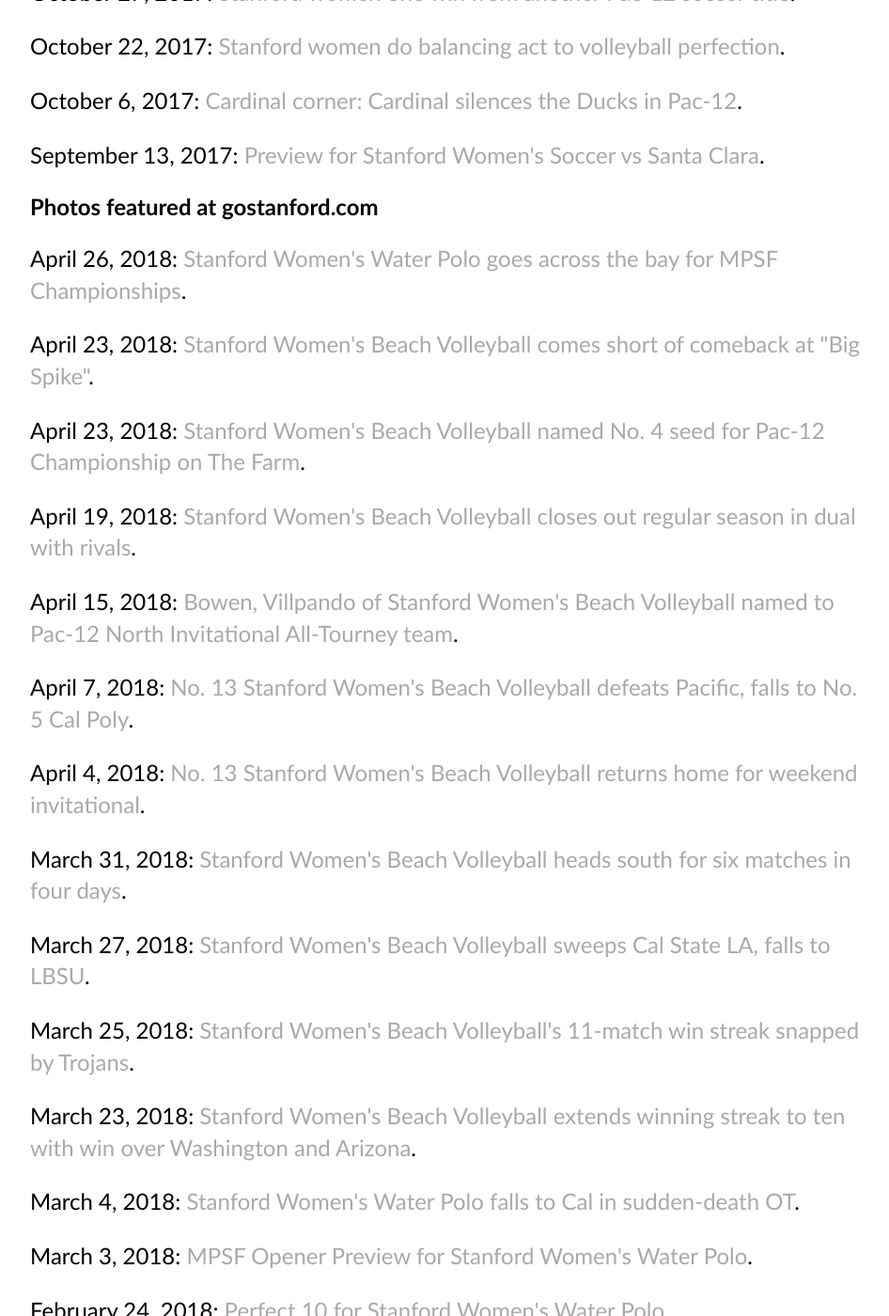
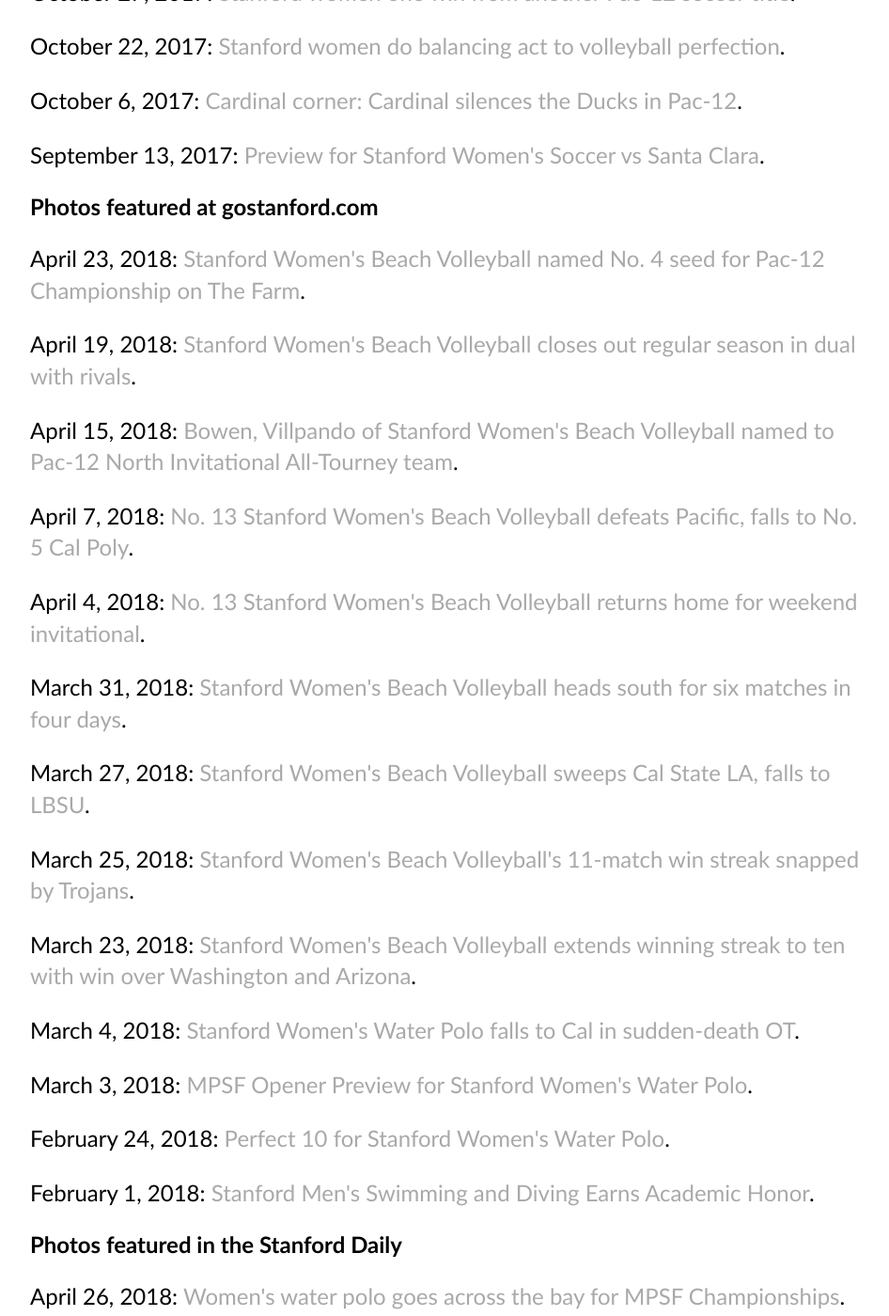
Before and after one commit to echang17/echang17.github.io, a Jekyll site: the page built from links/index.html, in a window 1280 px wide and 1400 px high, scrolled down 657 px. Shown: the whole window at 94% size, without its empty margins (160-1106 px from the left). Built offline with Jekyll 4.4.1, drawn with Linux system fonts in a browser that asks for light colours; some of the changed text lies outside the part shown.

Commit message:
Update index.html

```diff
--- a/links/index.html
+++ b/links/index.html
@@ -17,8 +17,6 @@
     <p>September 13, 2017: <a href="https://www.paloaltoonline.com/news/2017/09/13/cardinal-broncos-ready-to-rock-stevens-stadium-sunday">Preview for Stanford Women's Soccer vs Santa Clara</a>.</p>
   <p></p>
   <h2>Photos featured at gostanford.com</h2>
-    <p>April 26, 2018: <a href="https://www.stanforddaily.com/2018/04/26/womens-water-polo-goes-across-the-bay-for-mpsf-championships/">Stanford Women's Water Polo goes across the bay for MPSF Championships</a>.</p>
-    <p>April 23, 2018: <a href="https://www.stanforddaily.com/2018/04/23/beach-volleyball-comes-short-of-comeback-at-big-spike/">Stanford Women's Beach Volleyball comes short of comeback at "Big Spike"</a>.<p>
     <p>April 23, 2018: <a href="http://gostanford.com/news/2018/4/23/beach-volleyball-pac-12-field-set.aspx">Stanford Women's Beach Volleyball named No. 4 seed for Pac-12 Championship on The Farm</a>.</p>
     <p>April 19, 2018: <a href="http://gostanford.com/news/2018/4/19/beach-volleyball-big-spike-in-berkeley.aspx">Stanford Women's Beach Volleyball closes out regular season in dual with rivals</a>.</p>
     <p>April 15, 2018: <a href="http://gostanford.com/news/2018/4/15/beach-volleyball-sweep-in-seattle.aspx">Bowen, Villpando of Stanford Women's Beach Volleyball named to Pac-12 North Invitational All-Tourney team</a>.</p>
```
Also changed, not shown: other parts of links/index.html (+1 -0 lines).
